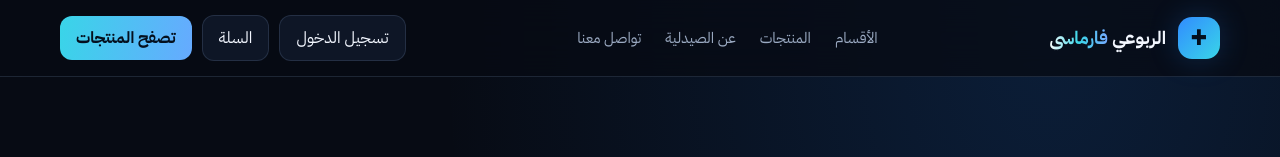
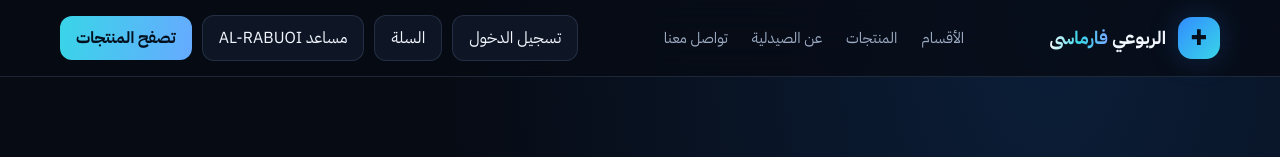
Before and after one commit to mmhfy20-droid/AL-RABUOI-PHARMACY-, a Next.js app: page / in a window 1280 px wide. Shown: the top 157 px of the page. Built offline with nearby package versions, Linux system fonts and the light colour scheme; no server answers; the database is empty.

Commit message:
feat: add AL-RABUOI assistant entry to storefront navigation

```diff
--- a/src/app/page.tsx
+++ b/src/app/page.tsx
@@ -44,6 +44,7 @@ export default async function HomePage() {
           <div className="nav-actions">
             <a className="button" href="/login">تسجيل الدخول</a>
             <a className="button" href="/cart">السلة</a>
+            <a className="button" href="/assistant">مساعد AL-RABUOI</a>
             <a className="button button-primary" href="#products">تصفح المنتجات</a>
           </div>
         </div>
```
